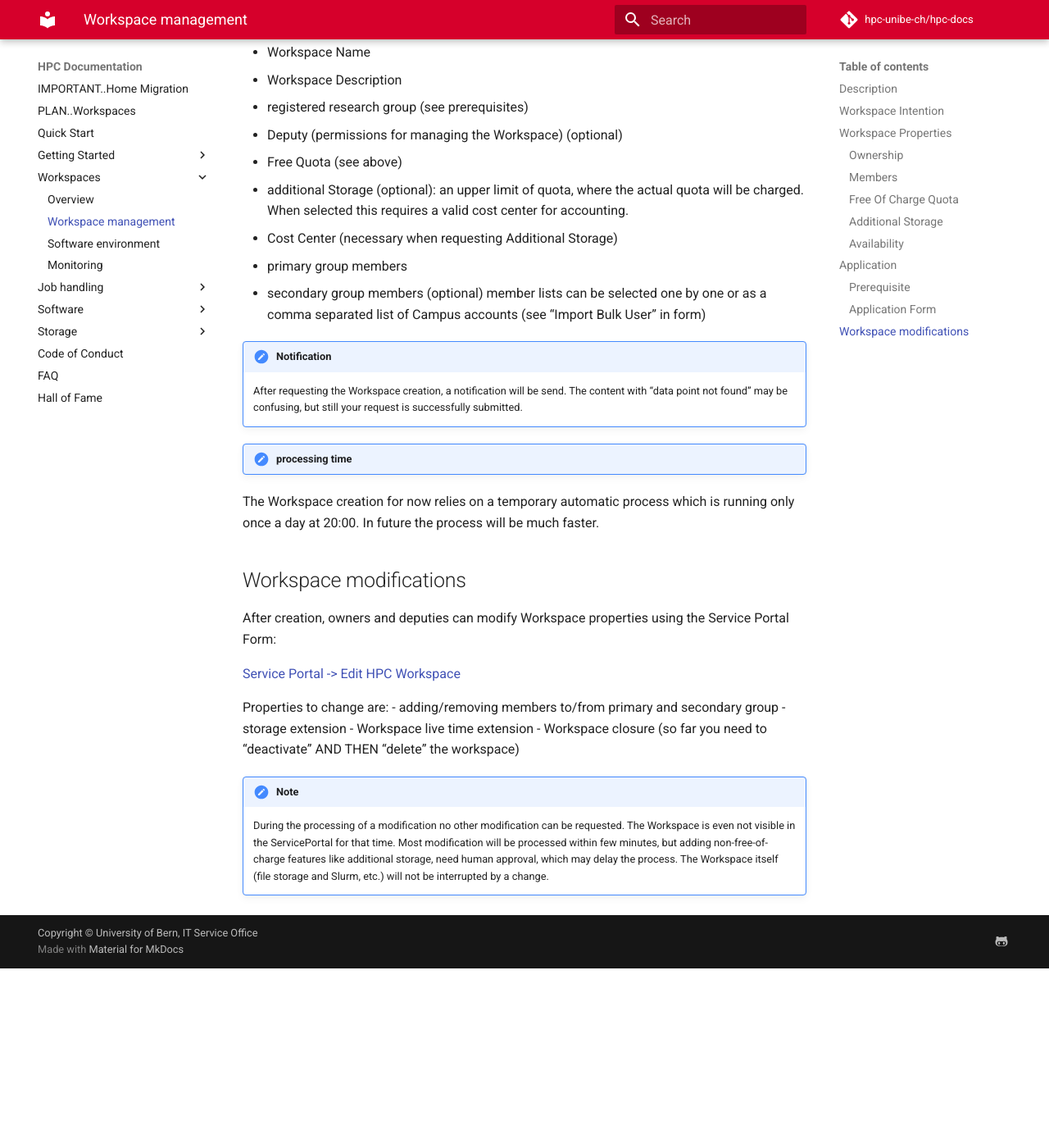
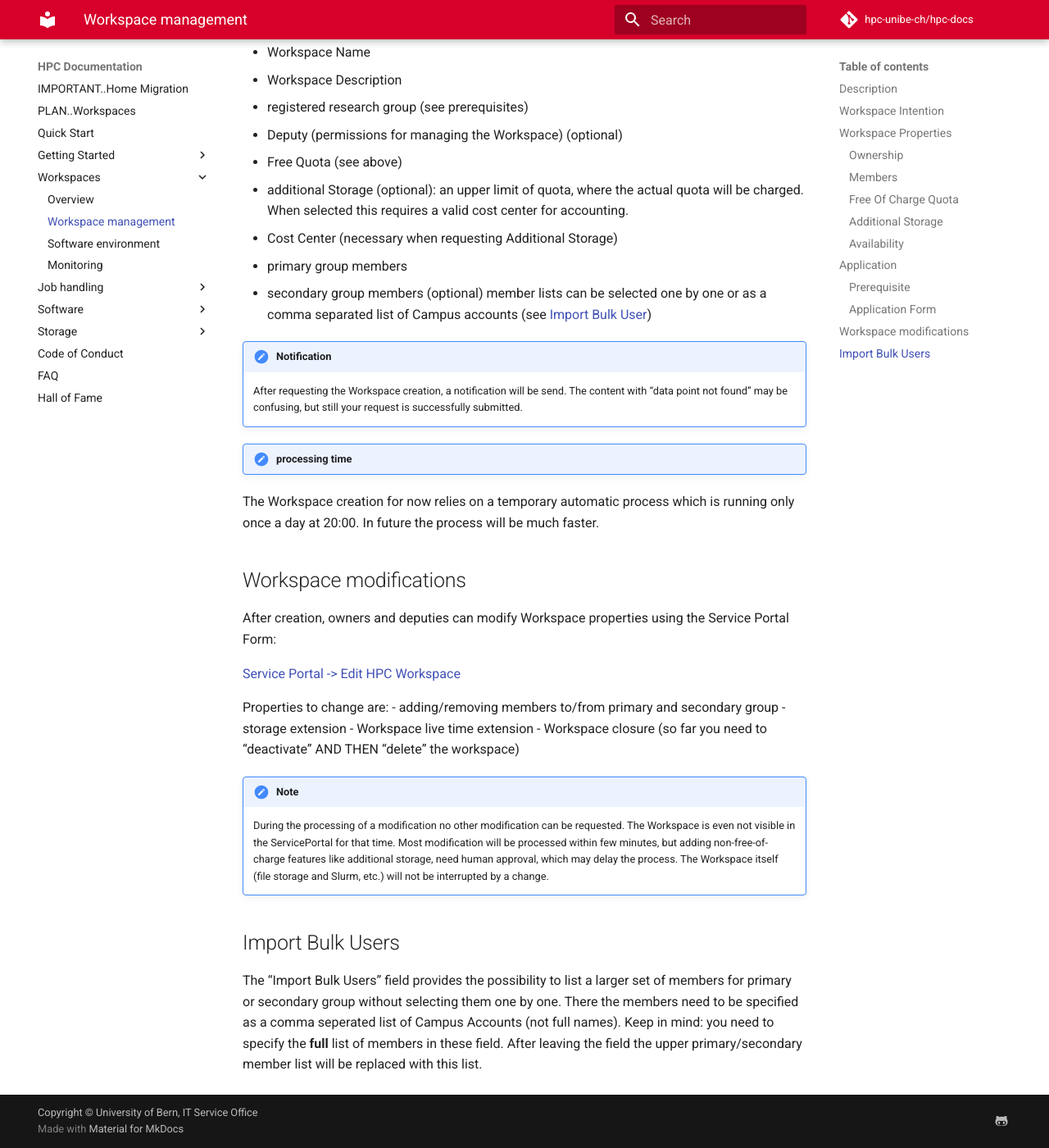
Before and after one commit to hpc-unibe-ch/hpc-unibe-ch.github.io, an MkDocs documentation site: the page built from docs/hpc-workspaces/management.md, in a window 1280 px wide and 1400 px high, scrolled down 2405 px. Shown: the whole window at 82% size. Built offline with MkDocs 1.6.1 and Material for MkDocs 9.7.7, drawn with Linux system fonts in a browser that asks for light colours; comment, search, counter and statistics services are not loaded; before the commit the page ends 3586 px from its top, so only the background shows below that.

Commit message:
bulk import

```diff
--- a/docs/hpc-workspaces/management.md
+++ b/docs/hpc-workspaces/management.md
@@ -71,7 +71,7 @@ The following information are required:
 - Cost Center (necessary when requesting Additional Storage)
 - primary group members
 - secondary group members (optional)
-member lists can be selected one by one or as a comma separated list of Campus accounts (see "Import Bulk User" in form)
+member lists can be selected one by one or as a comma separated list of Campus accounts (see [Import Bulk User](#import-bulk-user))
 
 [//]: # (TODO remove when fixed)
 
@@ -99,3 +99,8 @@ Properties to change are:
     During the processing of a modification no other modification can be requested. The Workspace is even not visible in the ServicePortal for that time.
     Most modification will be processed within few minutes, but adding non-free-of-charge features like additional storage, need human approval, which may delay the process.
     The Workspace itself (file storage and Slurm, etc.) will not be interrupted by a change.
+
+## Import Bulk Users
+
+The "Import Bulk Users" field provides the possibility to list a larger set of members for primary or secondary group without selecting them one by one. There the members need to be specified as a comma seperated list of Campus Accounts (not full names).
+Keep in mind: you need to specify the **full** list of members in these field. After leaving the field the upper primary/secondary member list will be replaced with this list.
```
